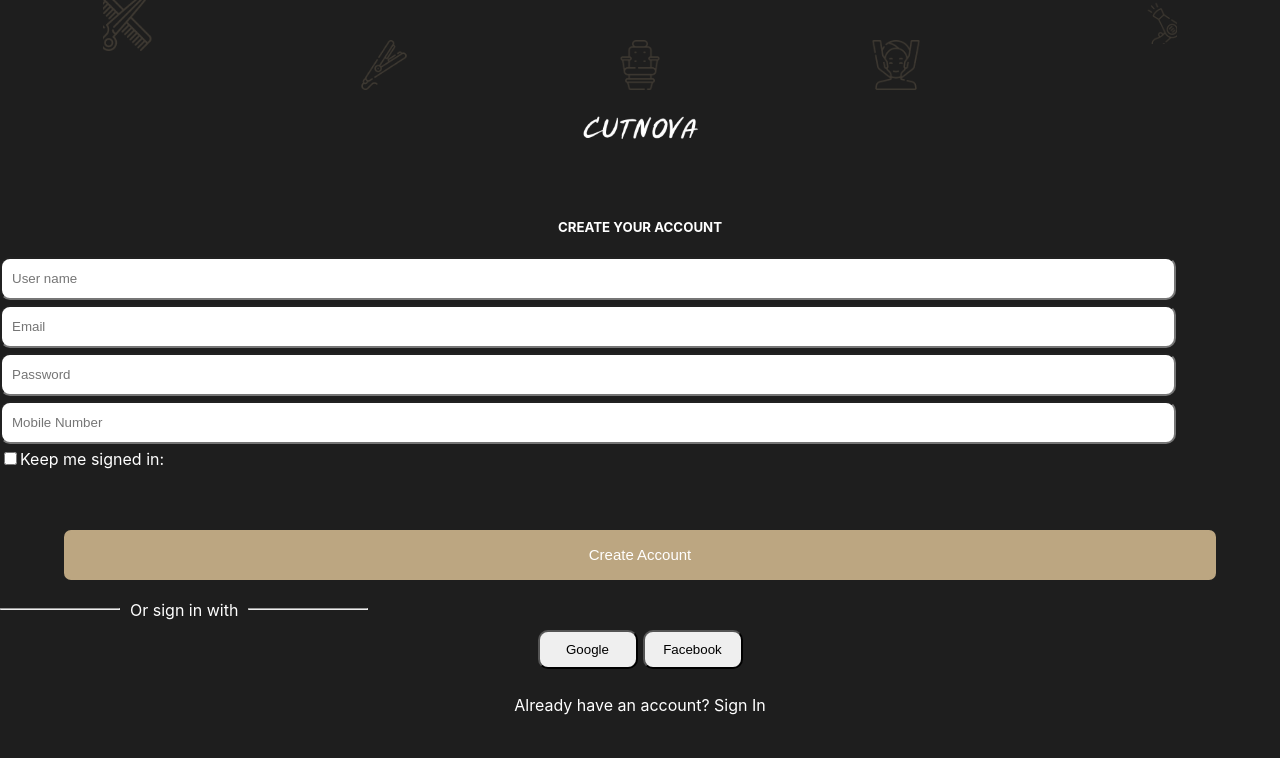
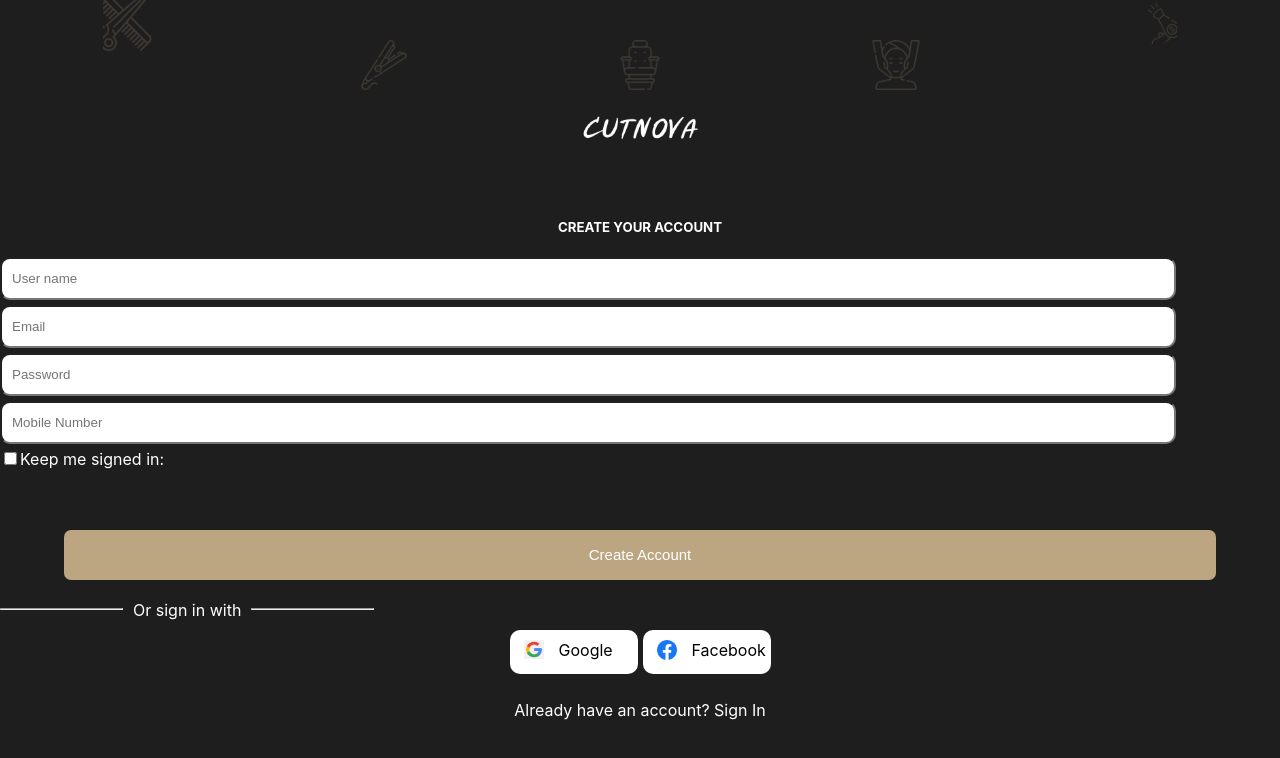
Before and after one commit to MA01ha05k09/Cutnova, a React (Create React App) app: page /Create in a window 1280 px wide. Shown: the top 758 px of the page. Built offline with nearby package versions, Linux system fonts and the light colour scheme.

Commit message:
updata-button

```diff
--- a/src/loging/Create.js
+++ b/src/loging/Create.js
@@ -6,6 +6,8 @@
 import hairstraightener from "../Images/hair-straightener 2.png"
 import facial from "../Images/facial-treatment (1) 2.png"
 import chair from "../Images/chair 2.png"
+import google from "../Images/google logo.png"
+import facebook from "../Images/facebook.webp"
 import { Link } from 'react-router-dom'
 const Create = () => {
   return (
@@ -85,8 +87,19 @@
       </div>
       <div >
         <div className='create-last-div' >
-          <button className='create-last-button'>Google</button>
-          <button className='create-last-button'>Facebook</button>
+          <div className='create-last-button'>
+
+            <div>
+              <img className='create-last-logo' src={google} alt=' google' />
+            </div>
+            <div>Google</div>
+          </div>
+          <div className='create-last-button'>
+         < div>
+              <img className='create-last-logo' src={facebook} alt=' facebook' />
+            </div>
+            <div>Facebook</div>
+          </div>
 
         </div>
 
--- a/src/style/Create.css
+++ b/src/style/Create.css
@@ -47,9 +47,13 @@
     border-radius: 7px
 }
 .create-last-button{
- padding: 10px;
+    display: flex;
+    background-color: white;
+    gap: 15px;
+ padding: 10px 14px;
  border-radius: 10px;
 width: 100px;
+
 
 }
 .create-last-div{
@@ -64,7 +68,7 @@
     color: white;
 }
 .create-hr-div{
-width: 120px;
+width: 123px;
 
 
 }
@@ -104,3 +108,9 @@
     width: 125px;
     margin-top: -21px;
 }
+.create-last-logo{
+
+
+    width: 20px;
+
+}
```
Also changed, not shown: src/Images/facebook.webp (added), src/Images/google logo.png (added).
